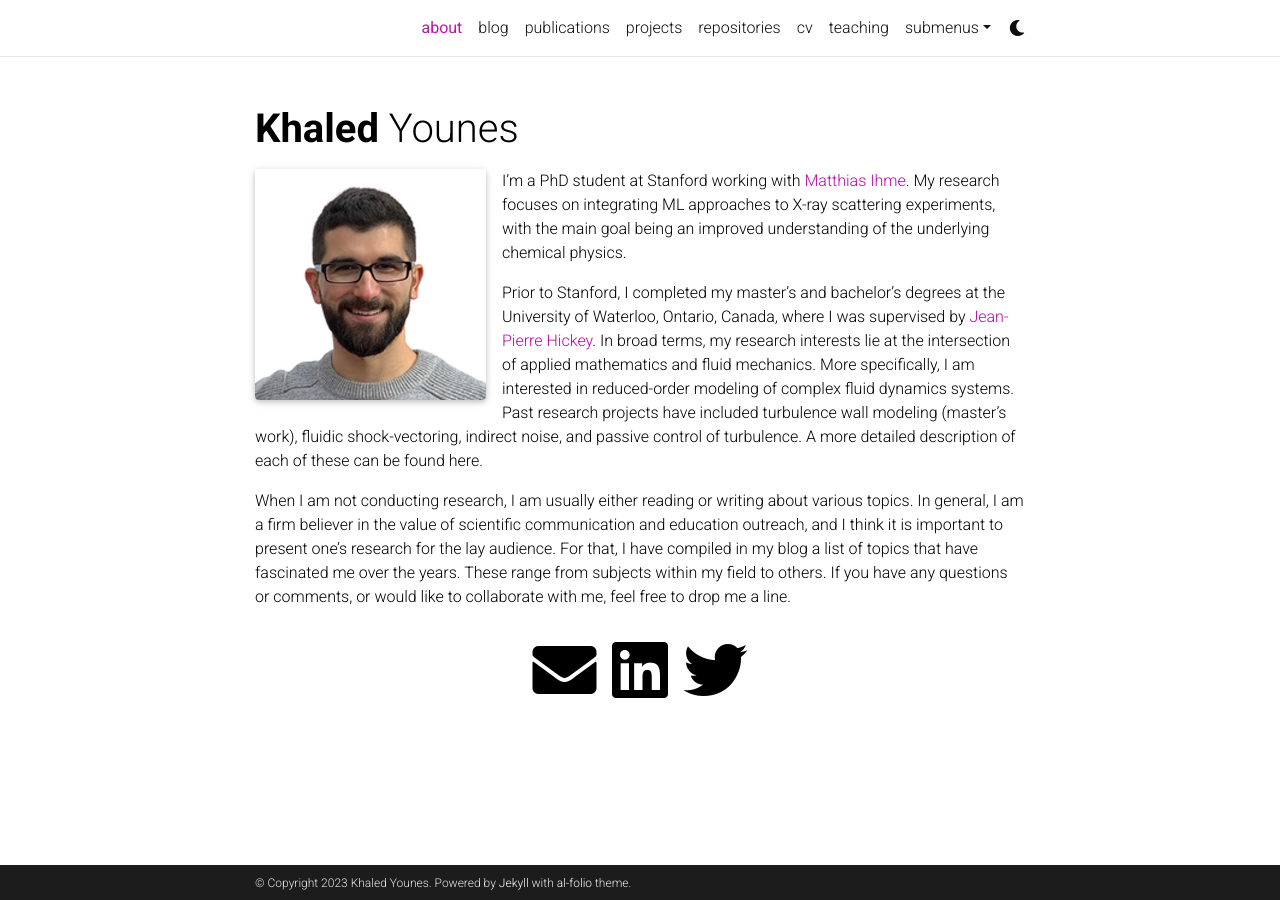
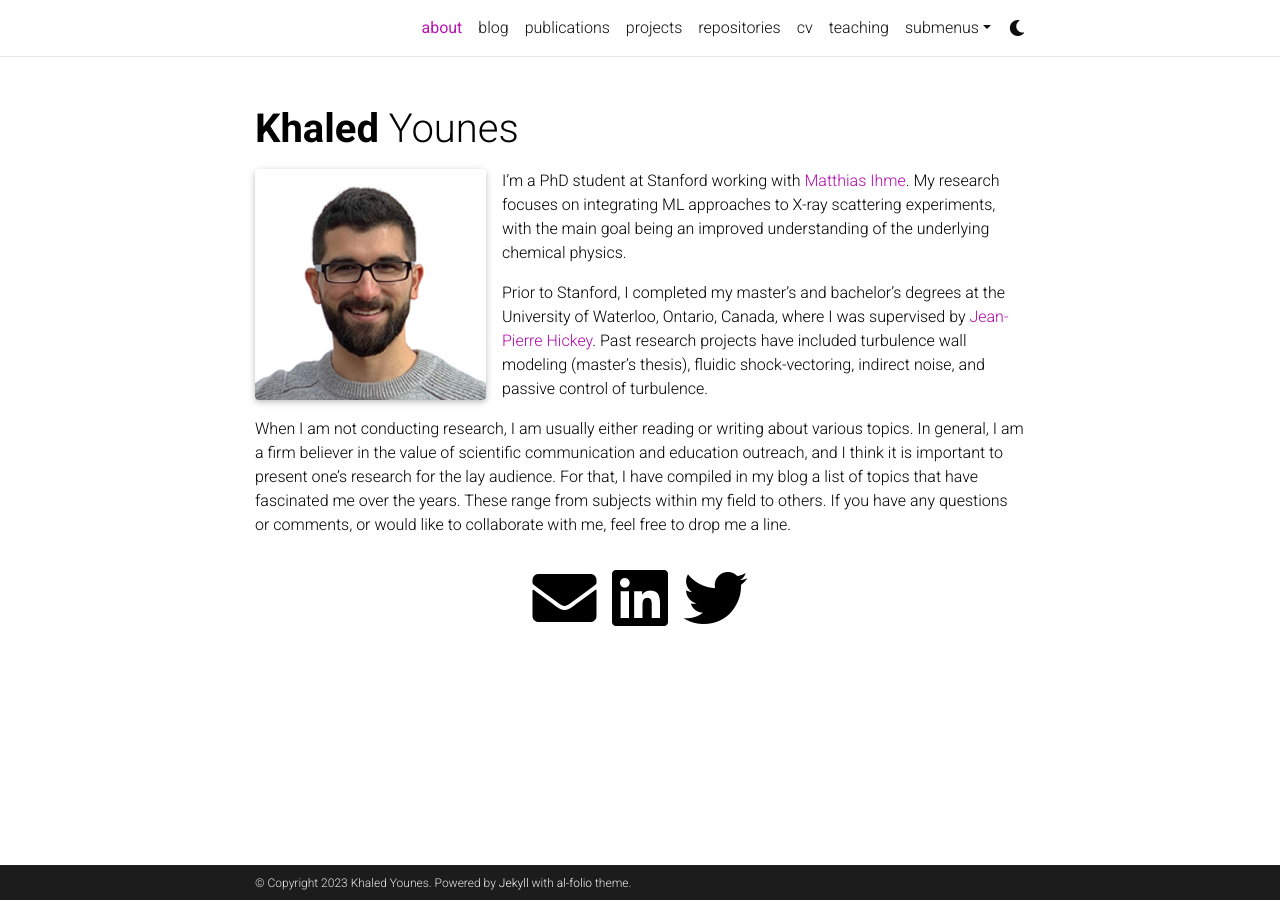
Before and after one commit to kyounes14/kyounes14.github.io, a Jekyll site: the page built from _pages/about.md, in a window 1280 px wide. Built offline with Jekyll 4.4.1, drawn with Linux system fonts in a browser that asks for light colours; full-size pictures stand in for the smaller copies a plugin makes; comment, search, counter and statistics services are not loaded; a style sheet for code colours, icons or effects is not loaded.

Commit message:
Update about.md

```diff
--- a/_pages/about.md
+++ b/_pages/about.md
@@ -17,6 +17,6 @@ social: true  # includes social icons at the bottom of the page
 
 I’m a PhD student at Stanford working with [Matthias Ihme](http://web.stanford.edu/group/ihmegroup/cgi-bin/MatthiasIhme/people/matthias-ihme/). My research focuses on integrating ML approaches to X-ray scattering experiments, with the main goal being an improved understanding of the underlying chemical physics.
 
-Prior to Stanford, I completed my master’s and bachelor’s degrees at the University of Waterloo, Ontario, Canada, where I was supervised by [Jean-Pierre Hickey](https://uwaterloo.ca/mechanical-mechatronics-engineering/profile/j6hickey). In broad terms, my research interests lie at the intersection of applied mathematics and fluid mechanics. More specifically, I am interested in reduced-order modeling of complex fluid dynamics systems. Past research projects have included turbulence wall modeling (master’s work), fluidic shock-vectoring, indirect noise, and passive control of turbulence. A more detailed description of each of these can be found here.
+Prior to Stanford, I completed my master’s and bachelor’s degrees at the University of Waterloo, Ontario, Canada, where I was supervised by [Jean-Pierre Hickey](https://uwaterloo.ca/mechanical-mechatronics-engineering/profile/j6hickey). Past research projects have included turbulence wall modeling (master’s thesis), fluidic shock-vectoring, indirect noise, and passive control of turbulence.
 
 When I am not conducting research, I am usually either reading or writing about various topics. In general, I am a firm believer in the value of scientific communication and education outreach, and I think it is important to present one’s research for the lay audience. For that, I have compiled in my blog a list of topics that have fascinated me over the years. These range from subjects within my field to others. If you have any questions or comments, or would like to collaborate with me, feel free to drop me a line.
```
